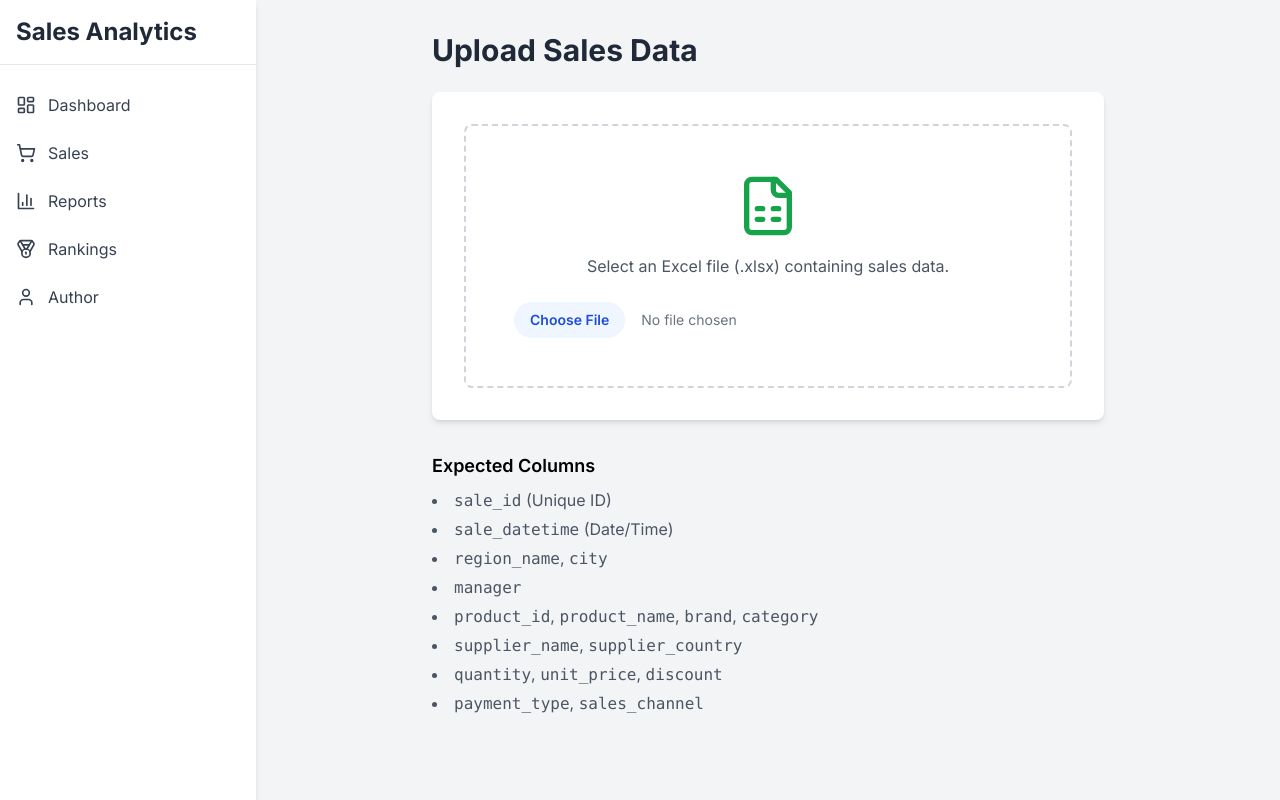
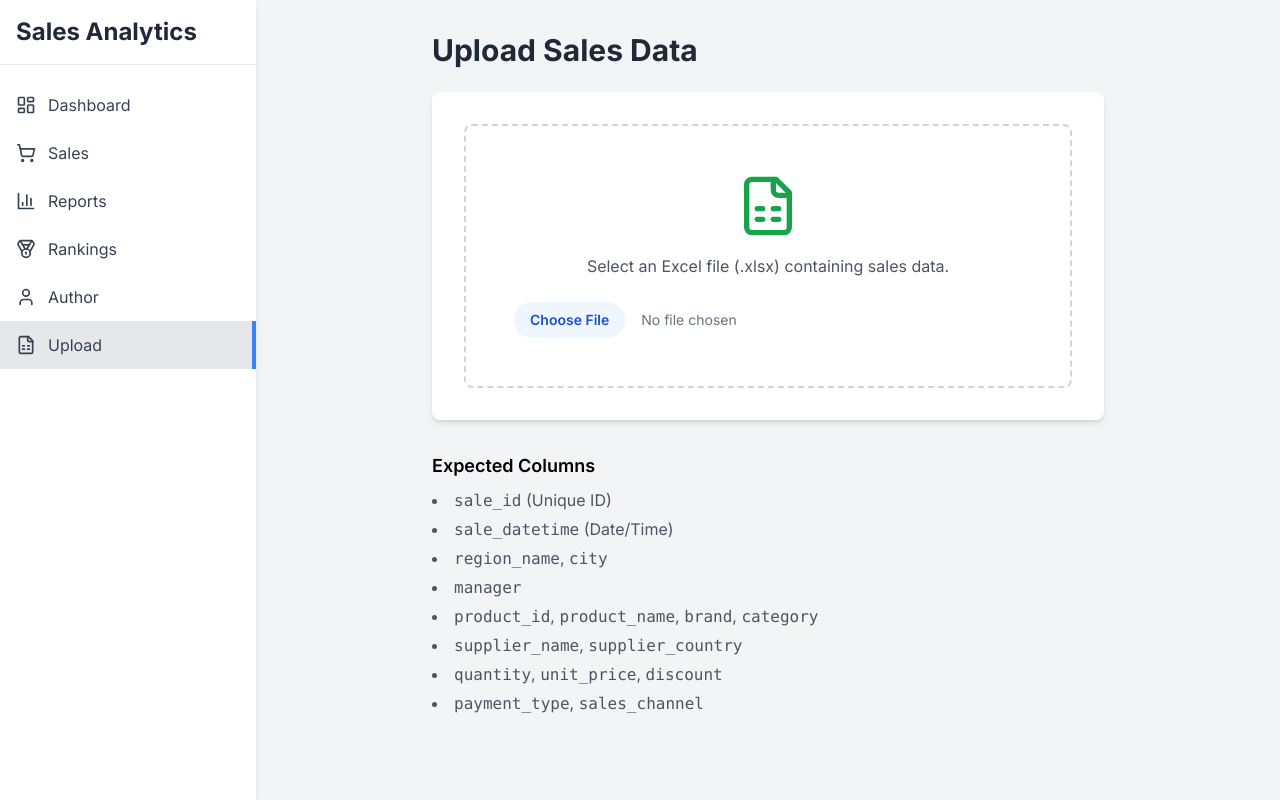
Before and after one commit to JustVimeR/frontend, a Next.js app: page /upload in a window 1280 px wide. Built offline with nearby package versions, Linux system fonts and the light colour scheme.

Commit message:
layout update

```diff
--- a/src/components/Layout.tsx
+++ b/src/components/Layout.tsx
@@ -8,6 +8,7 @@ import {
 	BarChart3,
 	Medal,
 	User,
+	FileSpreadsheet,
 } from "lucide-react";
 
 const Layout = ({ children }: { children: React.ReactNode }) => {
@@ -17,8 +18,9 @@ const Layout = ({ children }: { children: React.ReactNode }) => {
 		{ name: "Dashboard", href: "/dashboard", icon: LayoutDashboard },
 		{ name: "Sales", href: "/sales", icon: ShoppingCart },
 		{ name: "Reports", href: "/reports/overview", icon: BarChart3 },
-		{ name: "Rankings", href: "/rankings", icon: Medal },
+		{ name: "Rankings", href: "/rankings/region", icon: Medal },
 		{ name: "Author", href: "/author", icon: User },
+		{ name: "Upload", href: "/upload", icon: FileSpreadsheet },
 	];
 
 	return (
```
